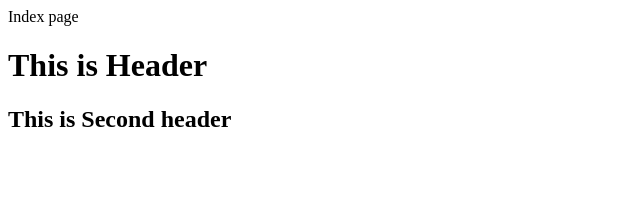
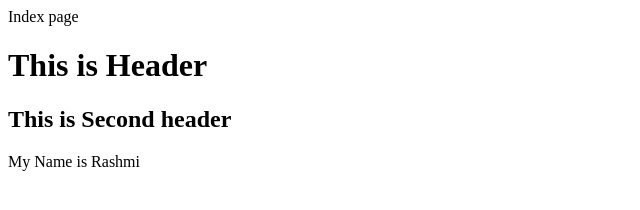
Before and after one commit to rashmikarnik/gitTest, a plain HTML site: page index.html in a window 1280 px wide. Shown: the whole page, without its empty margins (0-640 px from the left). Drawn offline with Linux system fonts and the light colour scheme.

Commit message:
Third Commit

```diff
--- a/index.html
+++ b/index.html
@@ -6,6 +6,7 @@
     <body>
         <h1>This is Header</h1>
         <h2>This is Second header</h2>
+         <p>My Name is Rashmi</p>
 
     </body>
 </html>
```
